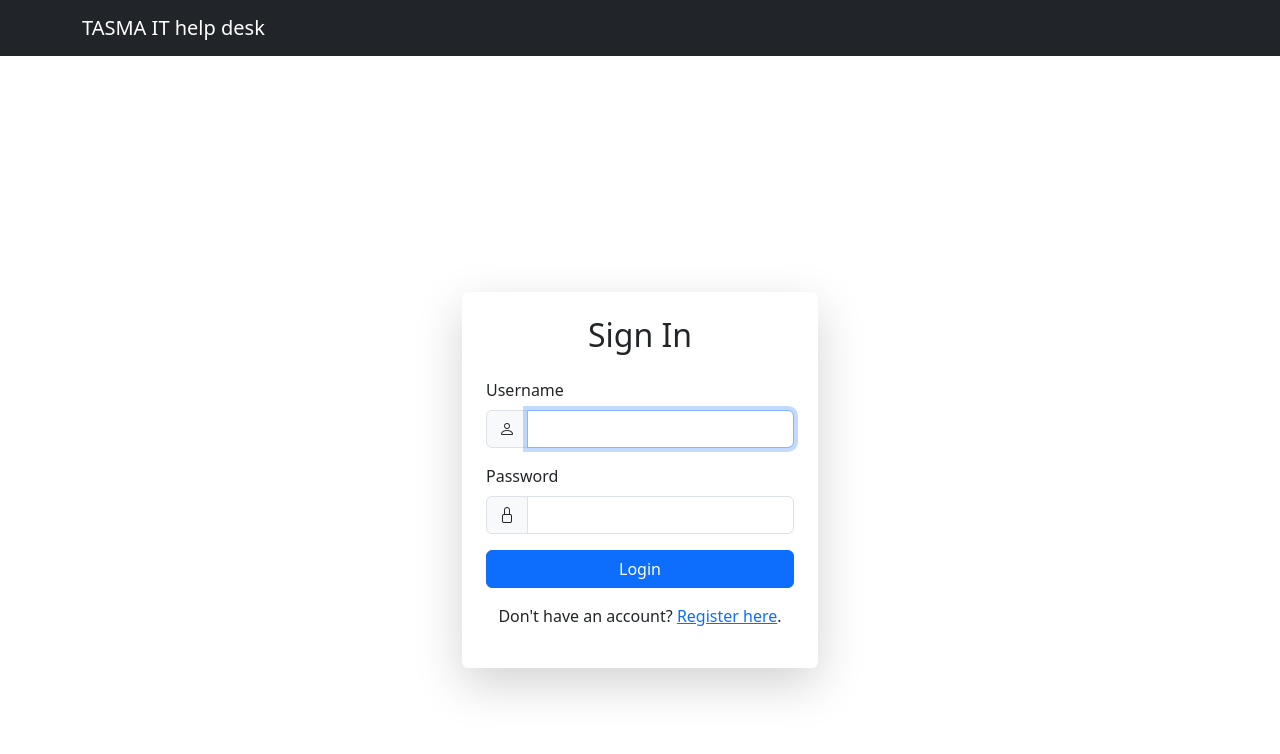
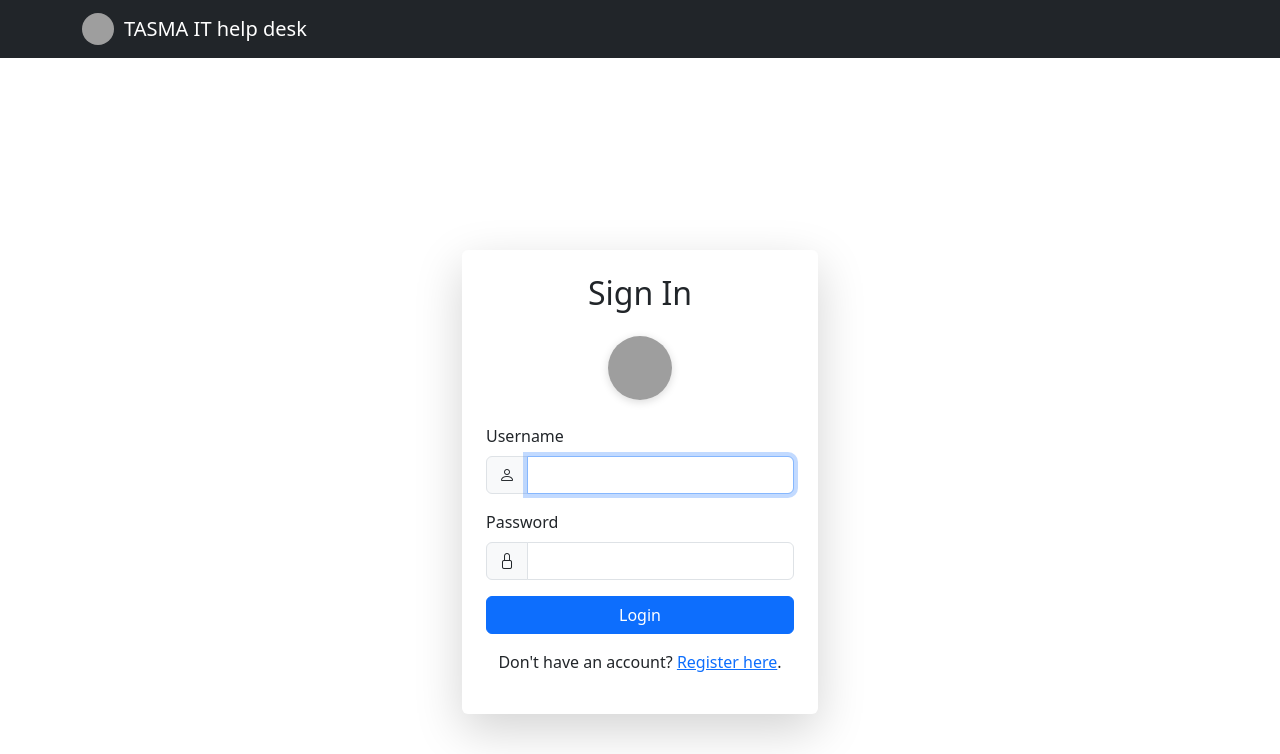
Before and after one commit to SethmaduSandeepa/TASMA-IT-ticket-raise, a Flask app: page /login in a window 1280 px wide. Shown: the top 754 px of the page. Before the commit the page ends 697 px from the top, so only its background shows below. Run offline with Flask 3, Linux system fonts and the light colour scheme; some libraries are stand-ins or nearby versions; grey boxes are pictures that could not be loaded.

Commit message:
Update logo placement and style in navbar and login page

```diff
--- a/templates/base.html
+++ b/templates/base.html
@@ -8,7 +8,10 @@
 <body>
   <nav class="navbar navbar-dark bg-dark">
     <div class="container">
-      <a class="navbar-brand" href="/">TASMA IT help desk</a>
+      <a class="navbar-brand d-flex align-items-center" href="/">
+        <img src="https://i.ytimg.com/vi/VayjLIlCLpw/maxresdefault.jpg" alt="Logo" style="height:32px;width:32px;margin-right:10px;border-radius:50%;object-fit:cover;">
+        TASMA IT help desk
+      </a>
       {% if session.username %}
         <span class="text-light">Logged in as: {{ session.username }} ({{ session.role }})</span>
         <a class="btn btn-outline-light btn-sm" href="{{ url_for('logout') }}">Logout</a>
--- a/templates/login.html
+++ b/templates/login.html
@@ -5,6 +5,9 @@
     <div class="card shadow-lg border-0">
       <div class="card-body p-4">
         <h2 class="mb-4 text-center">Sign In</h2>
+        <div class="text-center mb-4">
+          <img src="https://i.ytimg.com/vi/VayjLIlCLpw/maxresdefault.jpg" alt="Logo" style="height:64px;width:64px;border-radius:50%;object-fit:cover;box-shadow:0 2px 8px rgba(0,0,0,0.15);">
+        </div>
         <form method="POST" autocomplete="off">
           <div class="mb-3">
             <label for="username" class="form-label">Username</label>
```
